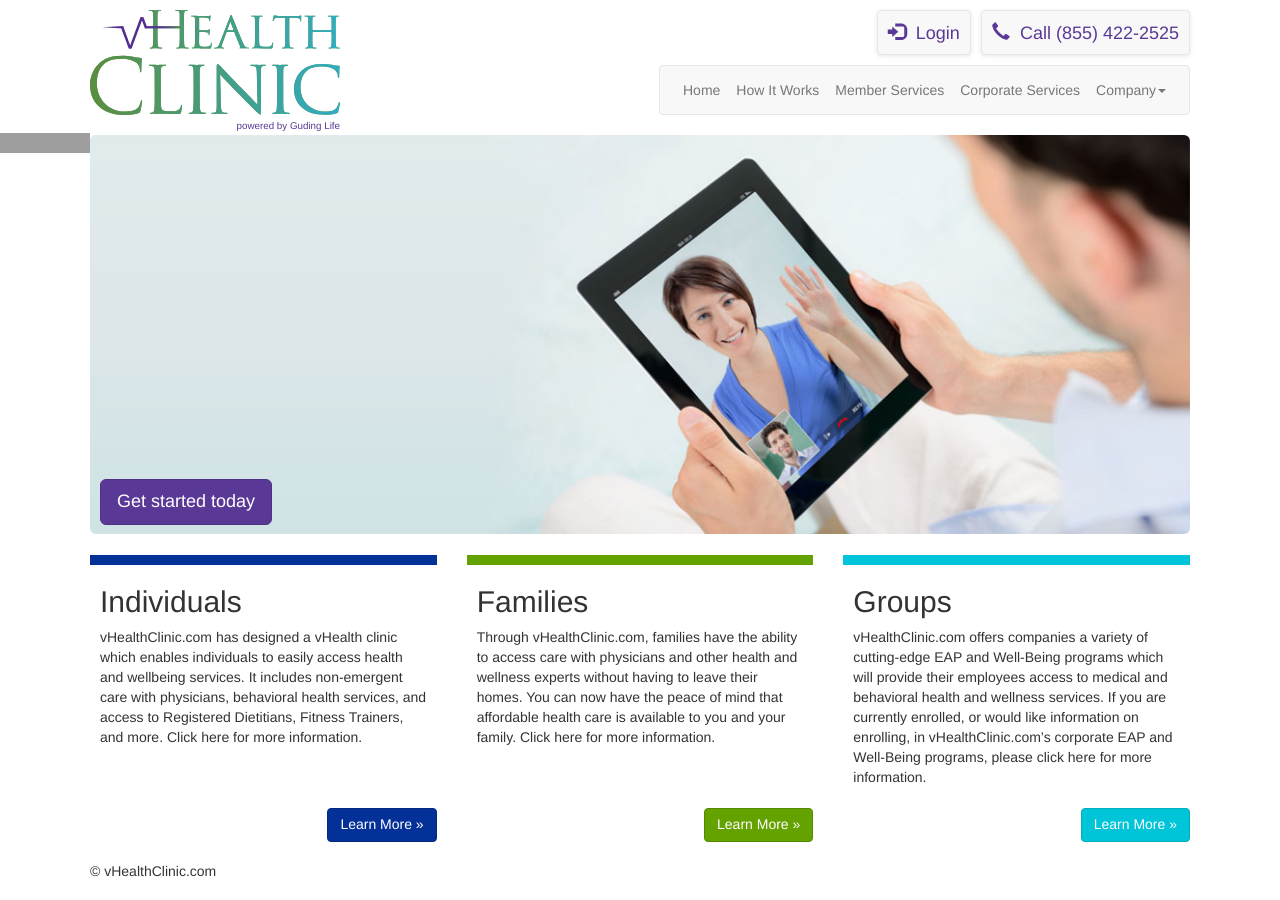
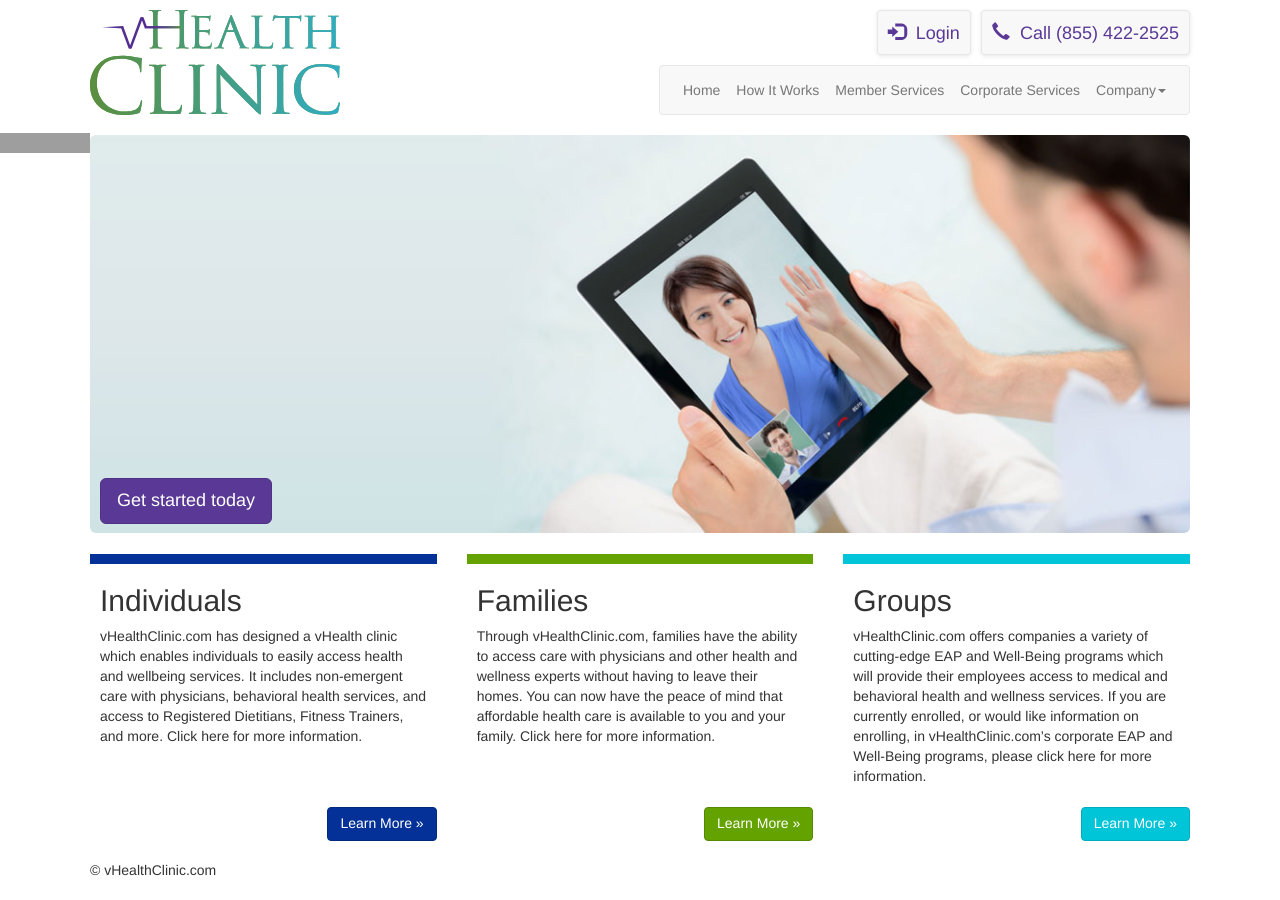
Before and after one commit to 1VirtualHealth/vhealthclinic.com, a Jekyll site: the page built from index.html, in a window 1280 px wide. Built offline with Jekyll 4.4.1, drawn with Linux system fonts in a browser that asks for light colours; nearby versions of some CDN libraries; Markdown is read by kramdown in place of the engine named in the settings; grey boxes are pictures that could not be loaded.

Commit message:
Remove tag

```diff
--- a/_config.yml
+++ b/_config.yml
@@ -4,4 +4,4 @@ pygments: true
 whitelabel:
   company: Guiding Life, Inc.
   logo: vHealthClinic.svg
-  tag: powered by Guding Life
+  tag:
```
